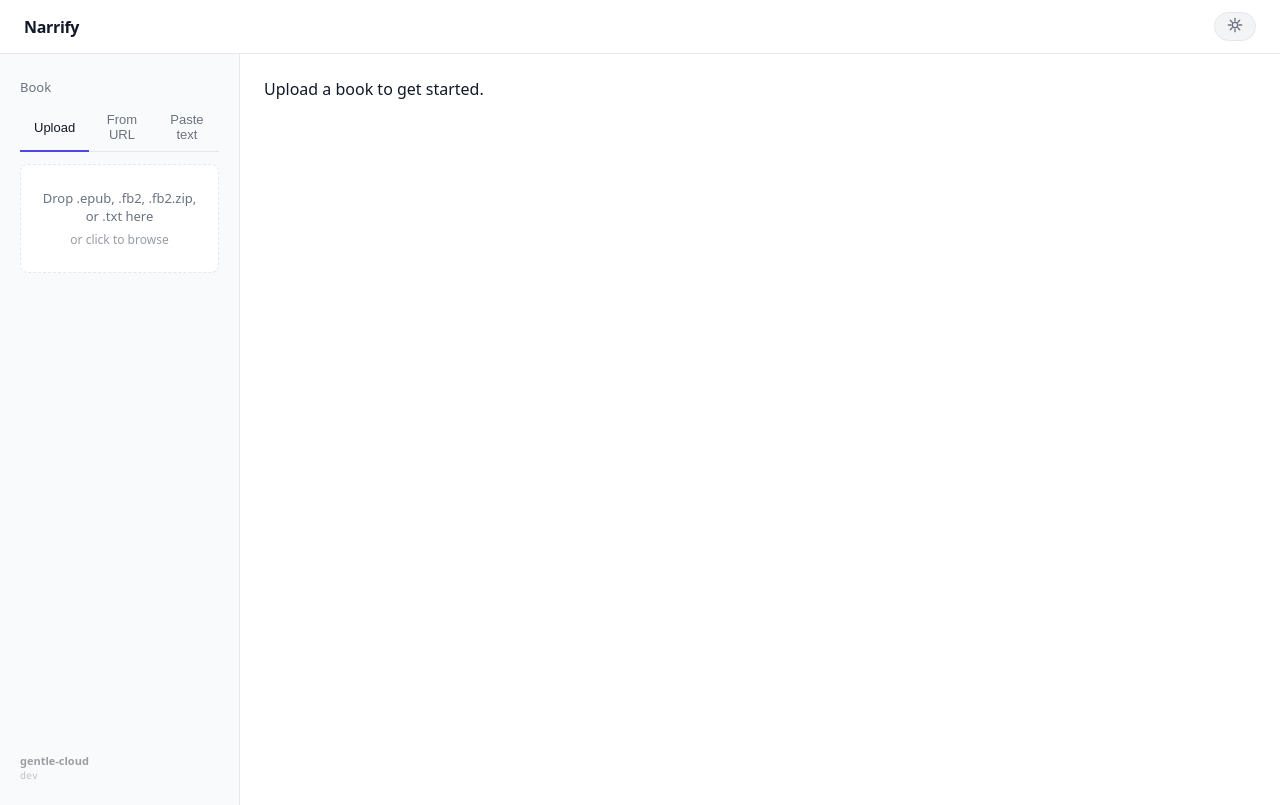
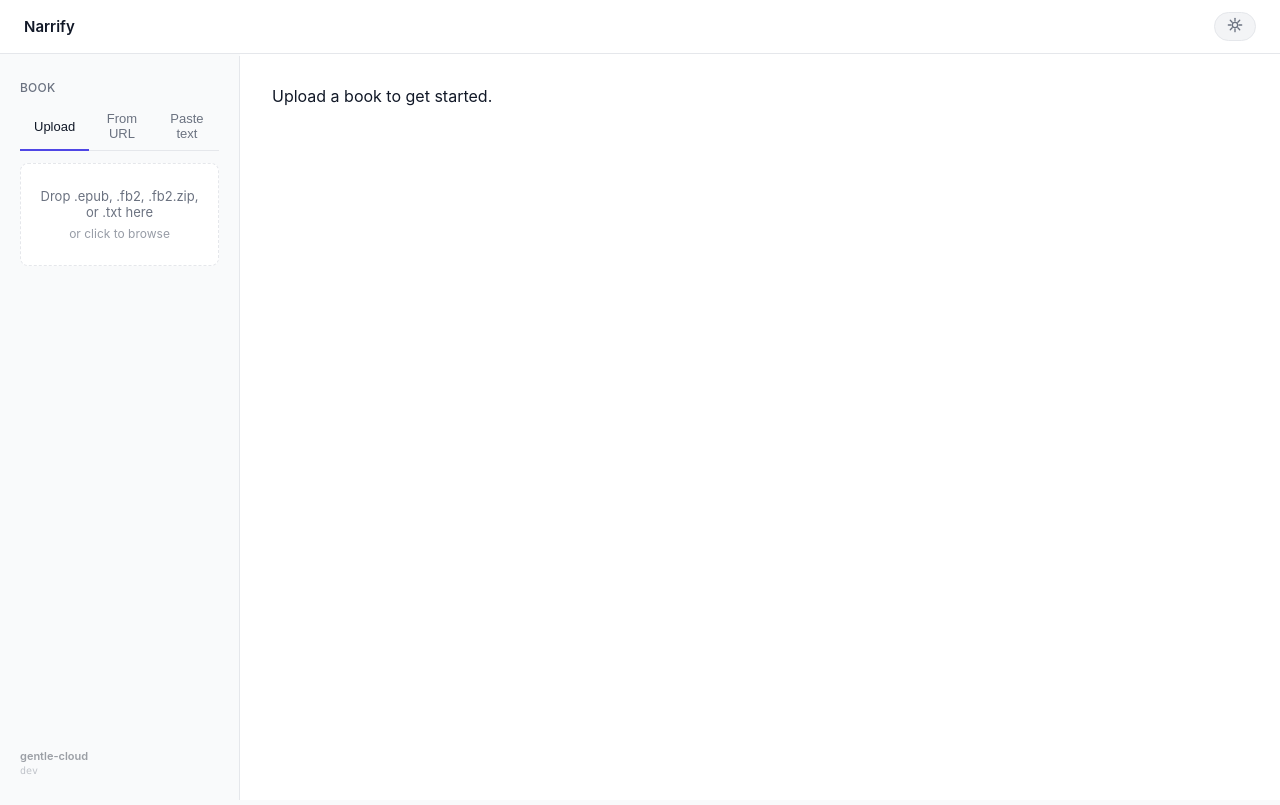
Before and after one commit to Calibourne/Narrify, a Next.js app: page / in a window 1280 px wide. Built offline with nearby package versions, Linux system fonts and the light colour scheme.

Commit message:
style: uncodixify UI components

```diff
--- a/src/app/globals.css
+++ b/src/app/globals.css
@@ -6,28 +6,30 @@
 
 :root {
   --background: #f9fafb;
-  --foreground: #111827;
   --surface: #ffffff;
   --surface-subtle: #f3f4f6;
   --border: #e5e7eb;
+  --foreground: #111827;
   --text-muted: #6b7280;
   --accent: #4f46e5;
+  --accent-hover: #4338ca;
 }
 
 [data-theme="dark"] {
   --background: #0f0f0f;
-  --foreground: #f5f5f5;
   --surface: #1a1a1a;
   --surface-subtle: #232323;
   --border: #333333;
+  --foreground: #f5f5f5;
   --text-muted: #888888;
   --accent: #00d4aa;
+  --accent-hover: #00b894;
 }
 
 body {
   background: var(--background);
   color: var(--foreground);
-  font-family: ui-sans-serif, system-ui, -apple-system, BlinkMacSystemFont, "Segoe UI", Roboto, "Helvetica Neue", Arial, sans-serif;
+  font-family: -apple-system, BlinkMacSystemFont, "Inter", "Segoe UI", Roboto, sans-serif;
   -webkit-font-smoothing: antialiased;
   -moz-osx-font-smoothing: grayscale;
 }
--- a/src/app/page.module.css
+++ b/src/app/page.module.css
@@ -24,9 +24,8 @@
 }
 
 .logo {
-  font-size: 16px;
-  font-weight: 700;
-  letter-spacing: -0.02em;
+  font-size: 15px;
+  font-weight: 600;
   color: var(--foreground) !important;
 }
 
@@ -48,15 +47,15 @@
   flex-direction: column;
   gap: 12px;
   position: sticky;
-  top: 49px;
-  height: calc(100vh - 49px);
+  top: 56px;
+  height: calc(100vh - 56px);
   overflow-y: auto;
   background: var(--background);
 }
 
 .right {
   flex: 1;
-  padding: 24px;
+  padding: 32px;
   overflow-y: auto;
   background: var(--surface);
 }
@@ -68,9 +67,11 @@
 }
 
 .label {
-  font-size: 13px;
+  font-size: 12px;
   font-weight: 500;
   color: var(--text-muted);
+  text-transform: uppercase;
+  letter-spacing: 0.02em;
 }
 
 .fileRow {
@@ -79,8 +80,8 @@
   align-items: center;
   background: var(--surface-subtle);
   border: 1px solid var(--border);
-  border-radius: 8px;
-  padding: 6px 10px;
+  border-radius: 6px;
+  padding: 8px 12px;
   gap: 8px;
 }
 
@@ -100,8 +101,11 @@
   color: var(--text-muted);
   font-size: 12px;
   flex-shrink: 0;
-  padding: 0 2px;
+  padding: 2px;
   line-height: 1;
+  display: flex;
+  align-items: center;
+  justify-content: center;
 }
 
 .clearBtn:hover {
@@ -114,19 +118,19 @@
   background: var(--accent);
   color: #fff;
   border: none;
-  border-radius: 8px;
+  border-radius: 6px;
   font-size: 14px;
   font-weight: 500;
   cursor: pointer;
-  transition: filter 0.15s;
+  transition: background 0.15s;
 }
 
 .parseBtn:hover:not(:disabled) {
-  filter: brightness(1.1);
+  background: var(--accent-hover);
 }
 
 .parseBtn:disabled {
-  opacity: 0.5;
+  opacity: 0.4;
   cursor: not-allowed;
 }
 
--- a/src/components/SynthesisPanel.module.css
+++ b/src/components/SynthesisPanel.module.css
@@ -7,7 +7,7 @@
 
 .btn {
   padding: 8px 16px;
-  border-radius: 8px;
+  border-radius: 6px;
   border: none;
   background: var(--accent);
   color: #fff;
@@ -15,15 +15,15 @@
   font-weight: 500;
   cursor: pointer;
   align-self: flex-start;
-  transition: filter 0.15s;
+  transition: background 0.15s;
 }
 
 .btn:hover:not(:disabled) {
-  filter: brightness(1.1);
+  background: var(--accent-hover);
 }
 
 .btn:disabled {
-  opacity: 0.5;
+  opacity: 0.4;
   cursor: not-allowed;
 }
 
@@ -45,28 +45,28 @@
 
 .progressBar {
   width: 100%;
-  height: 6px;
+  height: 4px;
   appearance: none;
   border: none;
-  border-radius: 4px;
+  border-radius: 2px;
   overflow: hidden;
   background: var(--surface-subtle);
 }
 
 .progressBar::-webkit-progress-bar {
   background: var(--surface-subtle);
-  border-radius: 4px;
+  border-radius: 2px;
 }
 
 .progressBar::-webkit-progress-value {
   background: var(--accent);
-  border-radius: 4px;
+  border-radius: 2px;
   transition: width 0.2s ease;
 }
 
 .progressBar::-moz-progress-bar {
   background: var(--accent);
-  border-radius: 4px;
+  border-radius: 2px;
 }
 
 .progressLabel {
@@ -112,18 +112,23 @@
 .select {
   flex: 1;
   padding: 6px 10px;
-  border-radius: 8px;
+  border-radius: 6px;
   border: 1px solid var(--border);
   background: var(--surface);
   color: var(--foreground);
   font-size: 13px;
   cursor: pointer;
   min-width: 0;
+  outline: none;
+}
+
+.select:focus {
+  border-color: var(--accent);
 }
 
 .ghostBtn {
   padding: 6px 12px;
-  border-radius: 8px;
+  border-radius: 6px;
   border: 1px solid var(--border);
   background: transparent;
   color: var(--foreground);
@@ -132,11 +137,12 @@
   cursor: pointer;
   white-space: nowrap;
   flex-shrink: 0;
-  transition: background 0.15s;
+  transition: background 0.15s, border-color 0.15s;
 }
 
 .ghostBtn:hover {
   background: var(--surface-subtle);
+  border-color: var(--border);
 }
 
 .timerRow {
```
